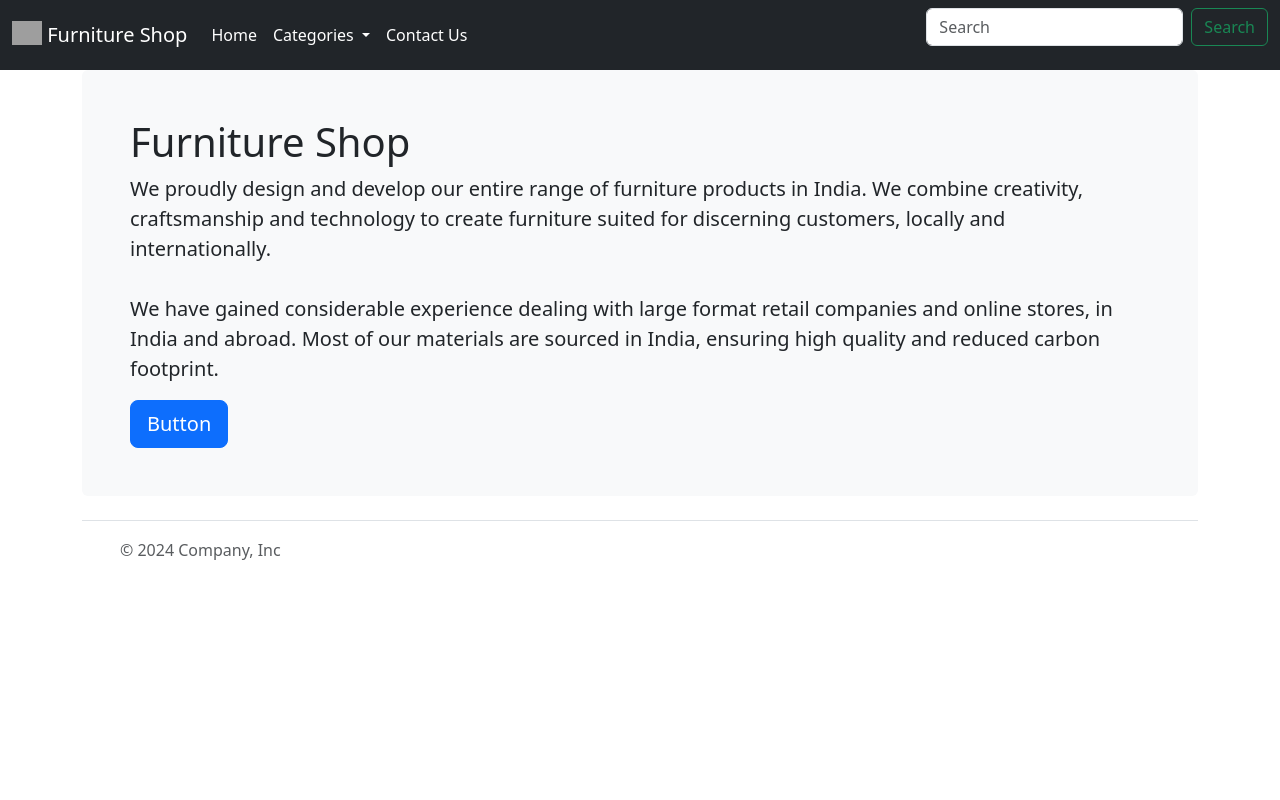
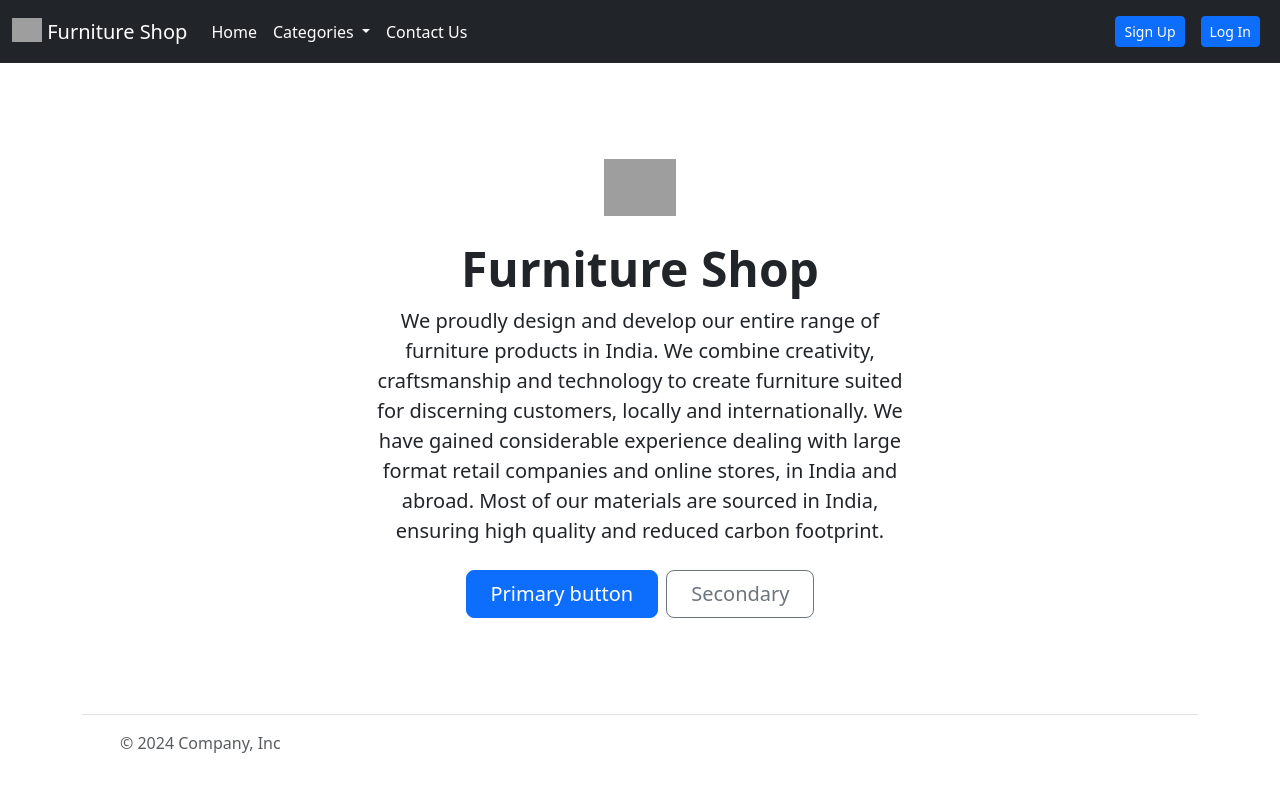
Before and after one commit to github4022/ecommerce, a Django app: page / in a window 1280 px wide. Run offline with Django 5.2, Linux system fonts and the light colour scheme; some libraries are stand-ins or nearby versions; grey boxes are pictures that could not be loaded.

Commit message:
added signup, login and logout fuctionalities

```diff
--- a/accounts/forms.py
+++ b/accounts/forms.py
@@ -1,12 +1,18 @@
 from django.contrib.auth import get_user_model
 from django.contrib.auth.forms import UserCreationForm, UserChangeForm
+from django import forms
 
 
 class CustomUserCreationForm(UserCreationForm):
+    password1 = forms.CharField(label='Enter password',
+                                widget=forms.PasswordInput)
+    password2 = forms.CharField(label='Confirm password',
+                                widget=forms.PasswordInput)
 
     class Meta:
         model = get_user_model()
         fields = ('email', 'username',)
+        help_texts = {'username': None}
 
 
 class CustomUserChangeForm(UserChangeForm):
--- /dev/null
+++ b/accounts/urls.py
@@ -0,0 +1,6 @@
+from django.urls import path
+from .views import SignUpView
+
+urlpatterns = [
+    path('signup/', SignUpView.as_view(), name='signup'),
+]
--- a/core/settings/base.py
+++ b/core/settings/base.py
@@ -145,3 +145,6 @@ INTERNAL_IPS = [
 ]
 
 AUTH_USER_MODEL = 'accounts.CustomUser'
+
+LOGIN_REDIRECT_URL = 'home'
+LOGOUT_REDIRECT_URL = 'home'
--- a/core/urls.py
+++ b/core/urls.py
@@ -20,6 +20,18 @@ from django.urls import path, include
 urlpatterns = [
     path('admin/', admin.site.urls),
     path('', include('pages.urls')),
+    path('accounts/', include('accounts.urls')),
+    # User Management
+    path('accounts/', include('django.contrib.auth.urls')),
+    # accounts/login/ [name='login']
+    # accounts/logout/ [name='logout']
+    # accounts/password_change/ [name='password_change']
+    # accounts/password_change/done/ [name='password_change_done']
+    # accounts/password_reset/ [name='password_reset']
+    # accounts/password_reset/done/ [name='password_reset_done']
+    # accounts/reset/<uidb64>/<token>/ [name='password_reset_confirm']
+    # accounts/reset/done/ [name='password_reset_complete']
+
     # debug-toolbar url
     path("__debug__/", include("debug_toolbar.urls")),
 ]
--- a/templates/_base.html
+++ b/templates/_base.html
@@ -12,8 +12,8 @@
 <body>
 <nav class="navbar navbar-expand-lg navbar-dark bg-dark">
     <div class="container-fluid">
-        <a class="navbar-brand" href="#">
-            <img src="/docs/5.0/assets/brand/bootstrap-logo.svg" alt="" width="30" height="24" class="d-inline-block align-text-top">
+        <a class="navbar-brand" href="{% url 'home' %}">
+            <img src="#" alt="" width="30" height="24" class="d-inline-block align-text-top">
             Furniture Shop
         </a>
         <button class="navbar-toggler" type="button" data-bs-toggle="collapse" data-bs-target="#navbarSupportedContent" aria-controls="navbarSupportedContent" aria-expanded="false" aria-label="Toggle navigation">
@@ -45,16 +45,56 @@
 <!--                    <a class="nav-link disabled" href="#" tabindex="-1" aria-disabled="true">Disabled</a>-->
 <!--                </li>-->
             </ul>
-            <form class="d-flex">
-                <input class="form-control me-2" type="search" placeholder="Search" aria-label="Search">
-                <button class="btn btn-outline-success" type="submit">Search</button>
-            </form>
+<!--            <form class="d-flex">-->
+<!--                <input class="form-control me-2" type="search" placeholder="Search" aria-label="Search">-->
+<!--                <button class="btn btn-outline-success" type="submit">Search</button>-->
+<!--            </form>-->
+
+            {% if request.user.is_authenticated %}
+            <ul class="navbar-nav ms-auto mb-2 mb-lg-0">
+                <li class="nav-item">
+                    <a class="nav-link active" aria-current="page" href="#">@{{ user.username|title }}</a>
+                </li>
+                <li class="nav-item">
+                    <a class="nav-link active" aria-current="page" href="{% url 'logout' %}">
+                        <form action="{% url 'logout' %}" method="post">
+                            {% csrf_token %}
+                            <button type="submit" class="btn btn-primary btn-sm">Log Out</button>
+                        </form>
+                    </a>
+                </li>
+            </ul>
+            {% else %}
+            <ul class="navbar-nav ms-auto mb-2 mb-lg-0">
+                <li class="nav-item">
+                    <a class="nav-link active" aria-current="page" href="{% url 'signup' %}">
+                        <button type="button" class="btn btn-primary btn-sm">Sign Up</button>
+                    </a>
+                </li>
+                <li class="nav-item">
+                    <a class="nav-link active" aria-current="page" href="{% url 'login' %}">
+                        <button type="submit" class="btn btn-primary btn-sm">Log In</button>
+                    </a>
+                </li>
+            </ul>
+            {% endif %}
+
+
         </div>
     </div>
 </nav>
+<div class="container">
+    {% if messages %}
+    {% for message in messages %}
+    <div class="alert alert-{{ message.tags }}">
+        {{ message }}
+    </div>
+    {% endfor %}
+    {% endif %}
 
-{% block content %}
-{% endblock content %}
+    {% block content %}
+    {% endblock content %}
+</div>
 
 <div class="container">
     <footer class="d-flex flex-wrap justify-content-between align-items-center py-3 my-4 border-top">
--- a/templates/home.html
+++ b/templates/home.html
@@ -3,23 +3,26 @@
 {% block title %}Home{% endblock title %}
 
 {% block content %}
-<main class="container">
-    <div class="bg-light p-5 rounded">
-        <h1>Furniture Shop</h1>
-        <p class="lead">
+<div class="px-4 py-5 my-5 text-center">
+    <img class="d-block mx-auto mb-4" src="#" alt="" width="72" height="57">
+    <h1 class="display-5 fw-bold">Furniture Shop</h1>
+    <div class="col-lg-6 mx-auto">
+        <p class="lead mb-4">
             We proudly design and develop our entire
             range of furniture products in India. We combine
             creativity, craftsmanship and technology to
             create furniture suited for discerning customers,
             locally and internationally.
-            <br><br>
             We have gained considerable experience
             dealing with large format retail companies and
             online stores, in India and abroad. Most of our
             materials are sourced in India, ensuring high
             quality and reduced carbon footprint.
         </p>
-        <a class="btn btn-lg btn-primary" href="/docs/5.0/components/navbar/" role="button">Button</a>
+        <div class="d-grid gap-2 d-sm-flex justify-content-sm-center">
+            <button type="button" class="btn btn-primary btn-lg px-4 gap-3">Primary button</button>
+            <button type="button" class="btn btn-outline-secondary btn-lg px-4">Secondary</button>
+        </div>
     </div>
-</main>
+</div>
 {% endblock content %}
```
Also changed, not shown: accounts/views.py (+10 -2 lines), templates/registration/login.html (added, +21 -0 lines), templates/registration/signup.html (added, +18 -0 lines).
